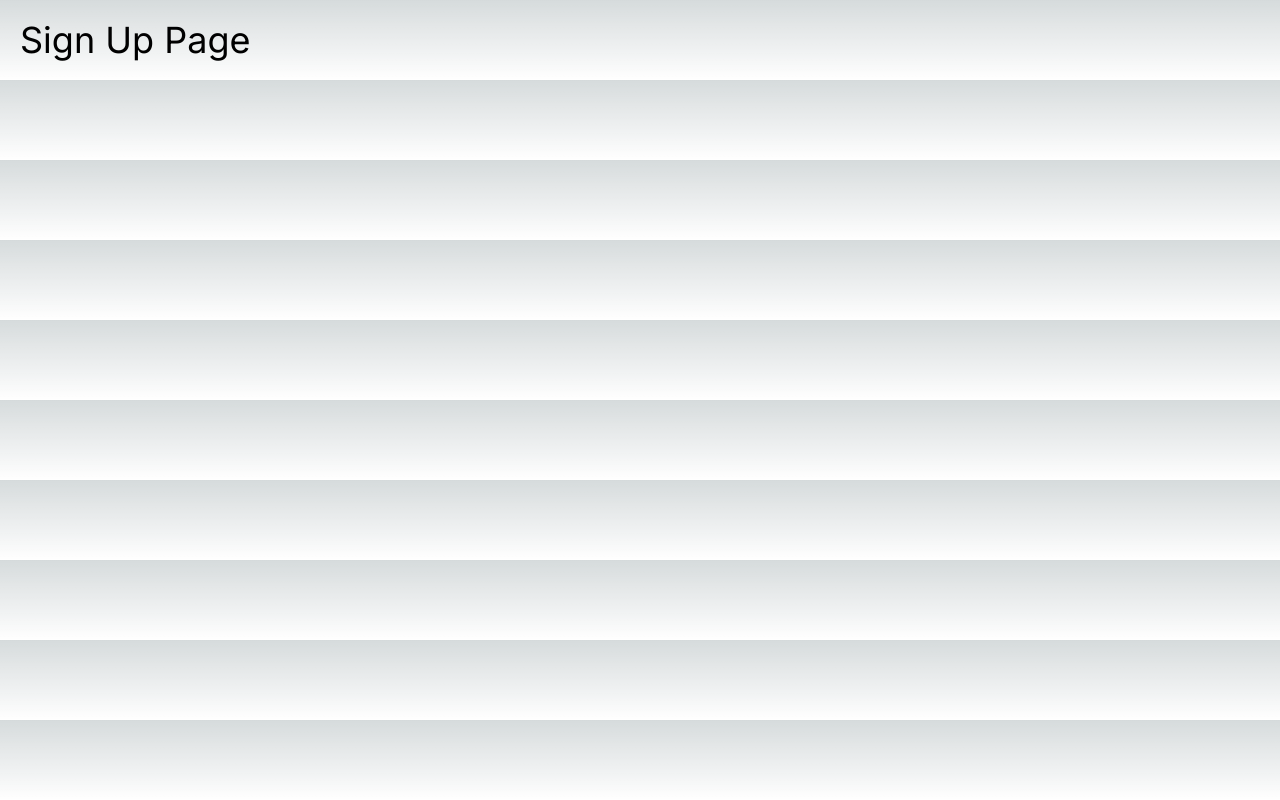
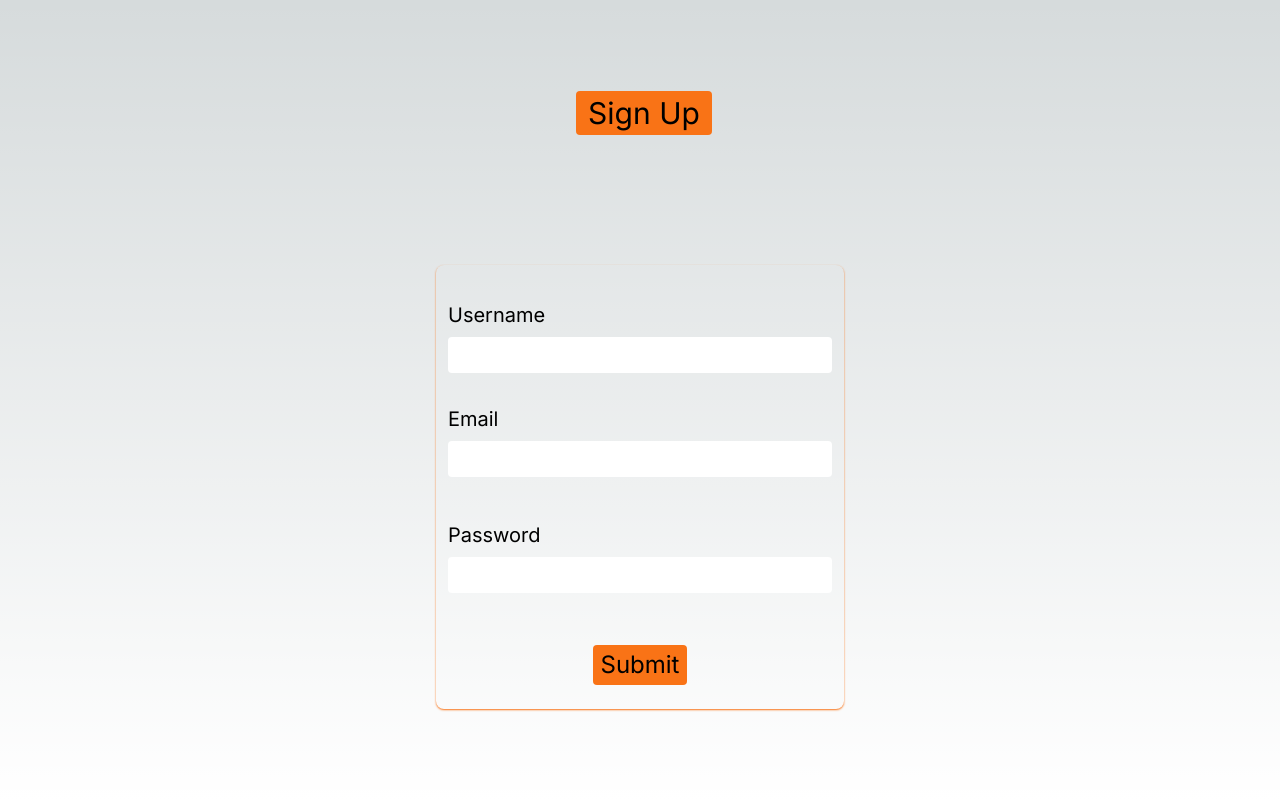
Before and after one commit to TheCharismaticEnigma/next-playground, a Next.js app: page /sign-up in a window 1280 px wide. Built offline with nearby package versions, Linux system fonts and the light colour scheme.

Commit message:
Create Signup Form, Validation and FormSchema

```diff
--- a/package.json
+++ b/package.json
@@ -9,6 +9,7 @@
     "lint": "next lint"
   },
   "dependencies": {
+    "@hookform/resolvers": "^3.3.1",
     "axios": "^1.5.1",
     "bcryptjs": "^2.4.3",
     "jsonwebtoken": "^9.0.2",
@@ -17,7 +18,9 @@
     "nodemailer": "^6.9.5",
     "react": "latest",
     "react-dom": "latest",
-    "react-hot-toast": "^2.4.1"
+    "react-hook-form": "^7.46.2",
+    "react-hot-toast": "^2.4.1",
+    "zod": "^3.22.2"
   },
   "devDependencies": {
     "@types/bcryptjs": "^2.4.4",
--- a/src/app/api/users/route.ts
+++ b/src/app/api/users/route.ts
@@ -56,6 +56,3 @@ export async function POST(request: NextRequest) {
     );
   }
 }
-
-// Valmikio ka nawa baaaapppppp .....
-// Azhar anjum anwar muhammad rizvi muhammad nassourdine ansari
--- a/src/app/sign-up/page.tsx
+++ b/src/app/sign-up/page.tsx
@@ -2,15 +2,11 @@
 
 import Link from 'next/link';
 import axios from 'axios';
-
 import { useRouter } from 'next/navigation';
 import { useState } from 'react';
-
-interface User {
-  name: string;
-  password: string;
-  username: string;
-}
+import { zodResolver } from '@hookform/resolvers/zod';
+import { User, UserSchema } from '@/helpers/signupSchema';
+import { useForm } from 'react-hook-form';
 
 const SignUpPage = () => {
   const router = useRouter();
@@ -18,13 +14,99 @@ const SignUpPage = () => {
   const [user, setUser] = useState<User>({} as User);
   const [buttonDisabled, setButtonDisabled] = useState(false);
 
-  const onSignUp = async () => {};
+  const {
+    register,
+    handleSubmit,
+    formState: { errors },
+    getValues,
+    reset,
+  } = useForm({
+    resolver: zodResolver(UserSchema),
+  });
+
+  const onSignUp = async () => {
+    const newUser: User = {
+      password: getValues('password').trimStart().trim(),
+      email: getValues('email').trimStart().trim(),
+      username: getValues('username').trimStart().trim(),
+    };
+
+    setUser(newUser);
+    reset();
+  };
 
   return (
-    <div className="m-5">
-      <span className="text-4xl">Sign Up Page </span>
+    <div className="  gap-10 flex flex-col justify-evenly items-center  min-h-screen">
+      <span className=" text-3xl p-1 px-3 ml-2 rounded text-black  bg-orange-500">
+        Sign Up
+      </span>
+
+      <form
+        onSubmit={handleSubmit(onSignUp)}
+        className="flex flex-col gap-8 shadow-sm shadow-orange-500 px-3 py-6 rounded-lg"
+      >
+        <div className="flex flex-col  gap-2 text-xl ">
+          <span className="text-red-700 text-md mb-1 italic ">
+            {errors?.username?.message}
+          </span>
+
+          <label htmlFor="username ">Username</label>
+          <input
+            {...register('username')}
+            type="text"
+            id="username"
+            spellCheck="false"
+            autoCorrect="off"
+            name="username"
+            className=" text-black text-xl p-1 rounded w-96 focus:outline-0"
+          />
+        </div>
+
+        <div className="flex flex-col  gap-2 text-xl ">
+          {errors?.email && (
+            <span className="text-red-700 text-md mb-1 italic ">
+              {errors?.email?.message}
+            </span>
+          )}
+          <label htmlFor="email">Email</label>
+          <input
+            {...register('email')}
+            type="email"
+            id="email"
+            name="email"
+            className=" text-black text-xl p-1 rounded w-96 focus:outline-0"
+          />
+        </div>
+
+        <div className="flex flex-col  gap-2 text-xl ">
+          <span className="text-red-700 text-md mb-1 italic ">
+            {errors?.password?.message}
+          </span>
+
+          <label htmlFor="password">Password</label>
+          <input
+            {...register('password')}
+            type="password"
+            id="password"
+            name="password"
+            className=" text-black text-xl p-1 rounded w-96 focus:outline-0"
+          />
+        </div>
+
+        <button className="mt-5 bg-orange-500 text-2xl hover:bg-orange-600 text-black rounded mx-auto w-fit py-1 px-2">
+          Submit
+        </button>
+      </form>
     </div>
   );
 };
 
 export default SignUpPage;
+
+// No need to provide ENTIRE API ROUTE.
+// NEXT JS IS ALREADY CONFIGURED for hitting the target route.
+
+/*
+  <input {...register("age")} />
+  <p>{errors.age?.message}</p>
+*/
--- /dev/null
+++ b/src/helpers/signupSchema.ts
@@ -0,0 +1,13 @@
+import { z } from 'zod';
+
+export const UserSchema = z.object({
+  email: z.string().trim().email(),
+  username: z
+    .string()
+    .trim()
+    .min(3, { message: 'Name must be longer.' })
+    .max(30),
+  password: z.string().trim().min(3, { message: 'Password must be longer.' }),
+});
+
+export type User = z.infer<typeof UserSchema>;
```
Also changed, not shown: 1 other file (tests, documents, lock files or other folders).
